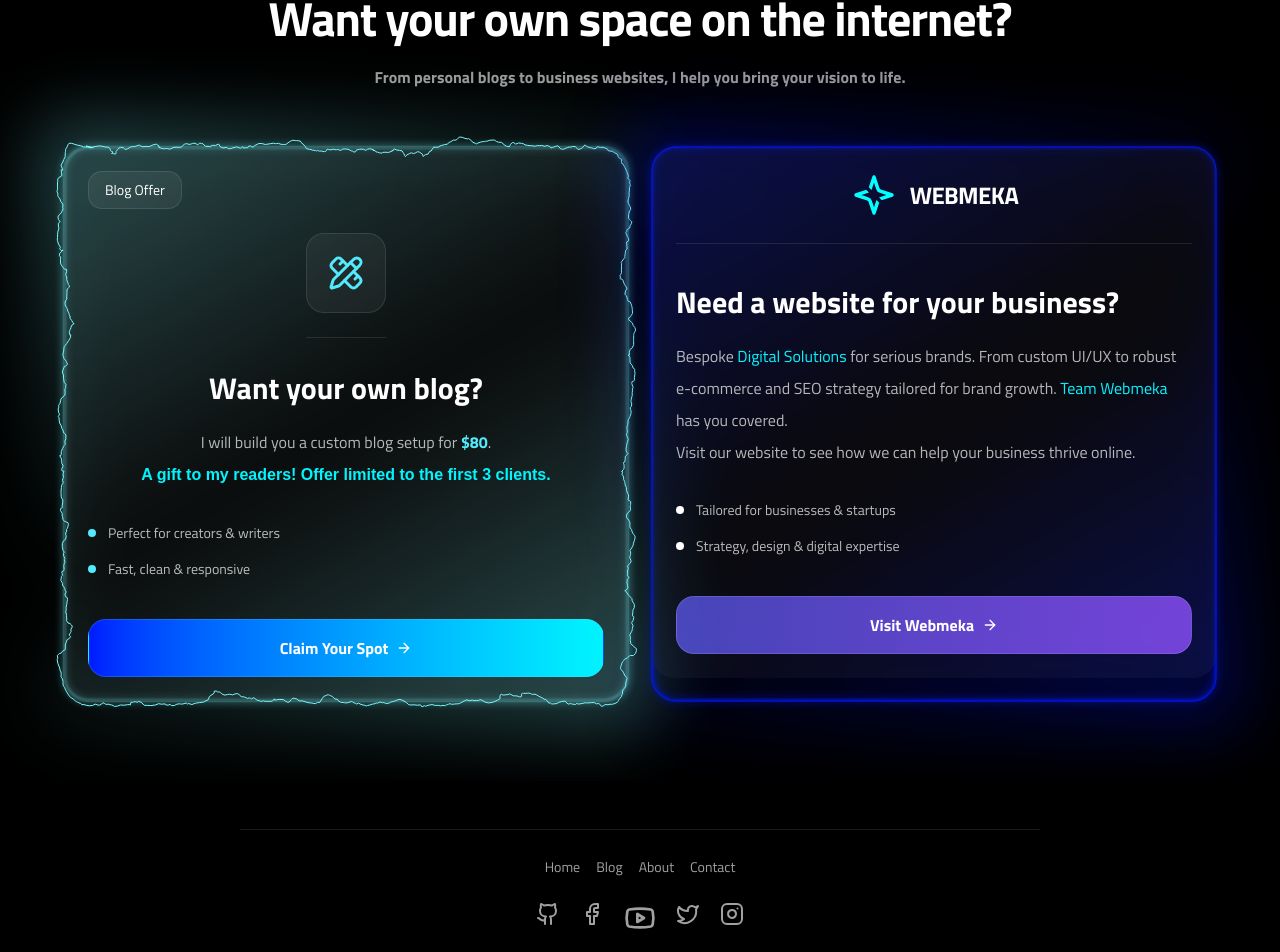
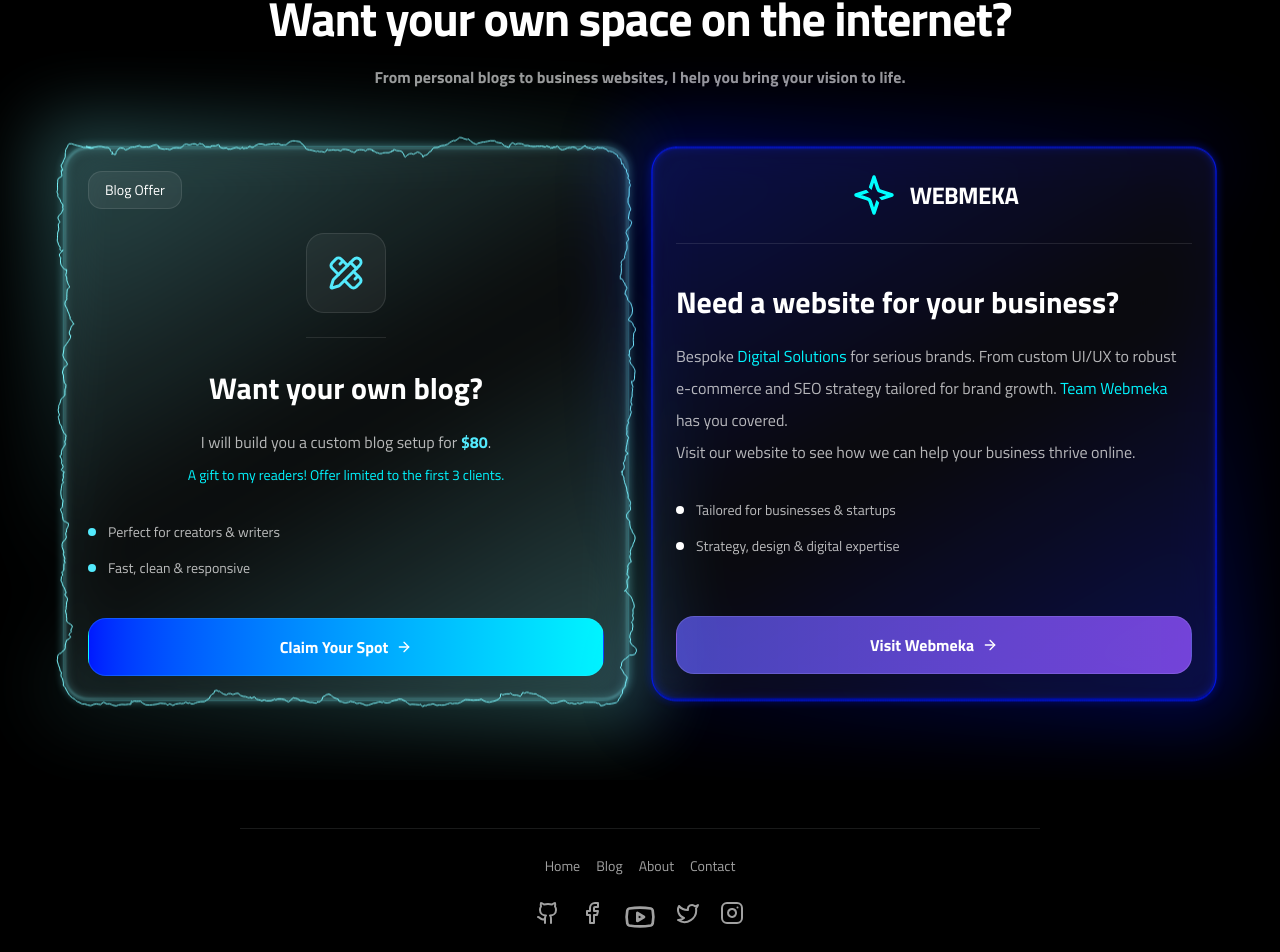
Before and after one commit to shamvoke/shamvoke, a Next.js app: page / in a window 1280 px wide. Shown: the part 1969-2921 px from the top of the page. Built offline with nearby package versions, Linux system fonts and the light colour scheme; a web font is replaced by a local one.

Commit message:
height patch

```diff
--- a/src/components/webDesign-section.tsx
+++ b/src/components/webDesign-section.tsx
@@ -65,7 +65,7 @@
                     I will build you a custom blog setup for{" "}
                     <span className="font-semibold text-cyan-300">$80</span>.
                     <br />
-                    <span className="font-bold text-voke font-voke">A gift to my readers! Offer limited to the first 3 clients.</span>
+                    <span className="text-sm text-voke">A gift to my readers! Offer limited to the first 3 clients.</span>
                   </p>
                 </div>
 
@@ -103,7 +103,7 @@
             style={{ borderRadius: 24 }}
             className="transition-all duration-300 hover:-translate-y-1"
           >
-            <div className="group relative flex flex-col h-full rounded-3xl bg-sham/80 dark:bg-white/4 p-6 backdrop-blur-xl">
+            <div className="group relative rounded-3xl bg-sham/80 dark:bg-white/4 p-6 backdrop-blur-xl">
 
               <div className="relative z-10">
                 {/* Logo-ish Header */}
@@ -149,7 +149,7 @@
                 </ul>
 
                 {/* CTA */}
-                <div className="mt-10">
+                <div className="mt-15">
                   <Link
                     href="https://webmeka.com"
                     target="_blank"
```
